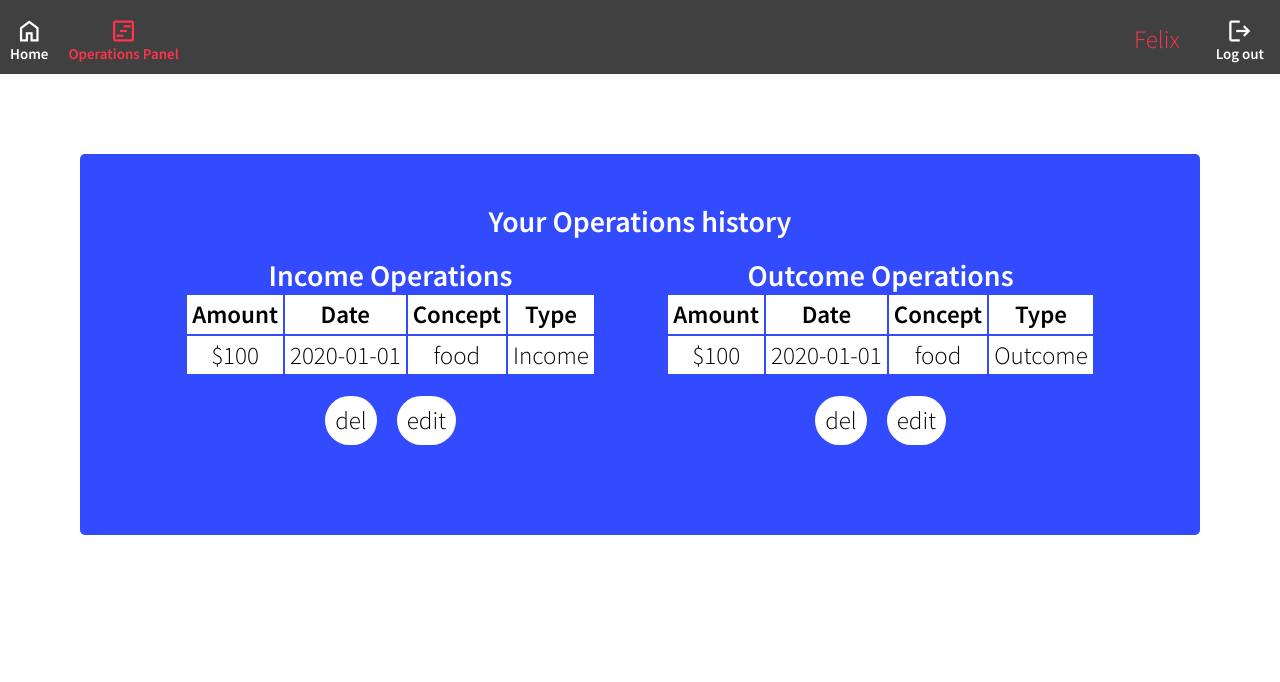
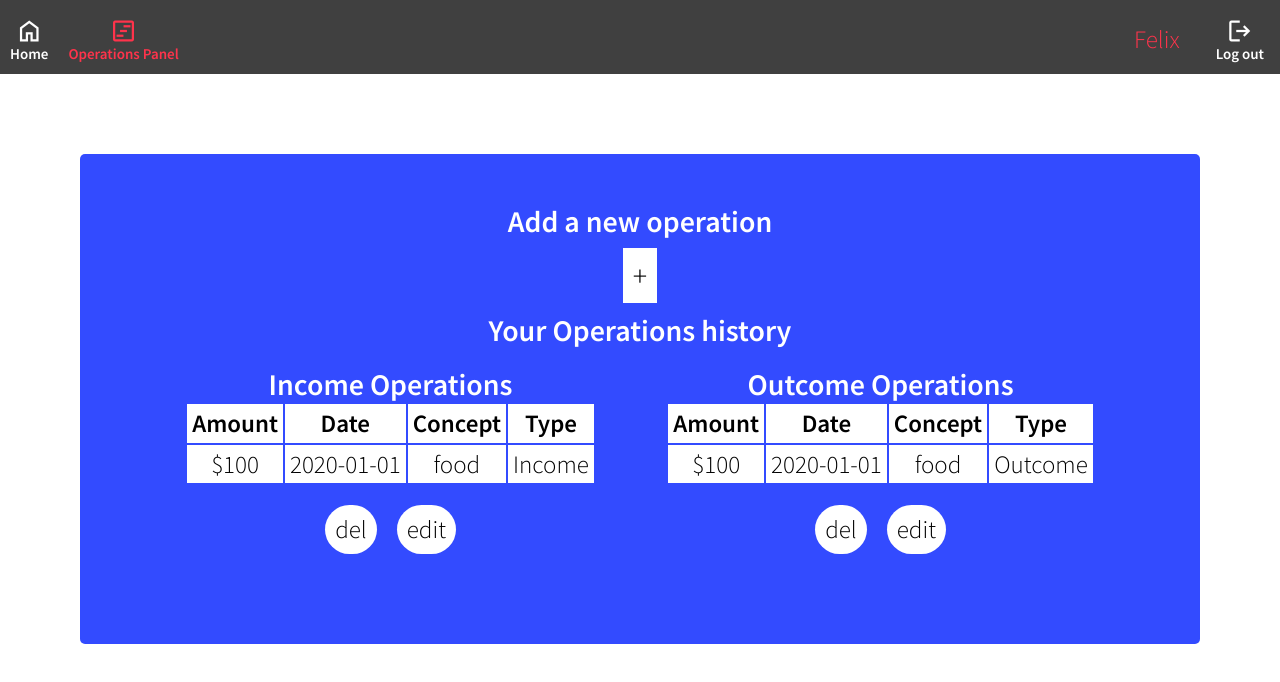
Before and after one commit to Felix-Fiore/personal-budget-front, a React (Vite) app: page /operations in a window 1280 px wide. Shown: the top 682 px of the page. Built offline with nearby package versions, Linux system fonts and the light colour scheme.

Commit message:
Files removed and some code edits

```diff
--- a/src/components/layout/PanelBot.jsx
+++ b/src/components/layout/PanelLists.jsx
@@ -1,9 +1,15 @@
-import styles from './panelBot.module.scss';
+import styles from './panelList.module.scss';
 
-export const PanelBot = () => {
+export const PanelLists = () => {
     return (
-        <div className={styles.panelBotContainer}>
-            <div className={styles.panelBotTitle}>
+        <div className={styles.panelListsContainer}>
+            <div>
+                <h3>Add a new operation</h3>
+            </div>
+            <div>
+                <button className={styles.addButton}>+</button>
+            </div>
+            <div className={styles.panelListsTitle}>
                 <h3>Your Operations history</h3>
             </div>
             <div className={styles.listsContainer}>
--- a/src/components/layout/panelBot.module.scss
+++ b/src/components/layout/panelList.module.scss
@@ -1,6 +1,6 @@
 @use '../../scss/variables' as *;
 
-.panelBotContainer {
+.panelListsContainer {
     text-align: center;
     padding: 5rem;
     margin: 8rem;
@@ -8,6 +8,22 @@
     color: $white;
     width: auto;
     border-radius: 5px;
+}
+
+.addButton {
+    background-color: $white;
+    color: $black;
+    padding: 1rem;
+    margin: 1rem;
+    border: none;
+    font-size: 3rem;
+    cursor: pointer;
+    transition: all 0.25s ease-in-out;
+
+    &:hover {
+        background-color: $rose;
+        color: $white;
+    }
 }
 
 .listsContainer {
--- a/src/screens/OperationsScreen.jsx
+++ b/src/screens/OperationsScreen.jsx
@@ -1,12 +1,11 @@
 import { NavBar } from '../components/layout/NavBar';
-import { PanelBot } from '../components/layout/PanelBot';
-import { PanelTop } from '../components/layout/PanelTop';
+import { PanelLists } from '../components/layout/PanelLists';
 
 export const OperationsScreen = () => {
     return (
         <>
             <NavBar />
-            <PanelBot />
+            <PanelLists />
         </>
     );
 };
```
